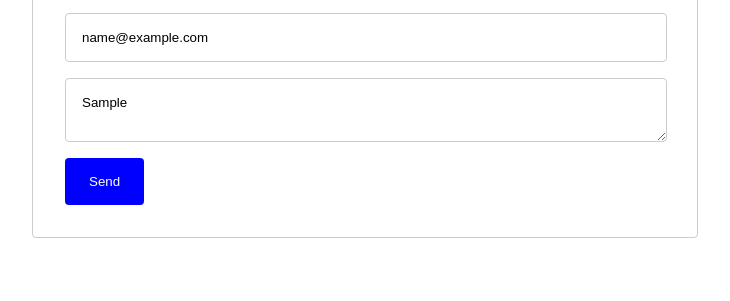
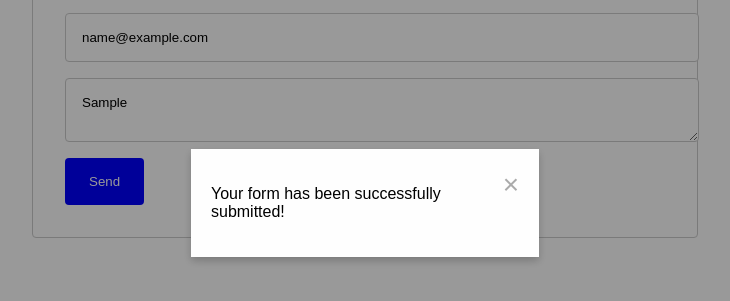
Before and after one commit to ilayda-the-Disc0Queen/ilayda-contact-form-task, a website with bundled scripts: page index.html in a window 1280 px wide. Both pictures are taken after typing "Sample", "name@example.com", "Sample" into the empty fields and a click on the input "Send". Shown: the part 197-498 px from the top of the page, without its empty margins (275-1005 px from the left). Built offline with nearby package versions, Linux system fonts and the light colour scheme.

Commit message:
Get success & error messages working!

```diff
--- a/index.html
+++ b/index.html
@@ -18,10 +18,16 @@
             <textarea name="message" placeholder="Your message *" class="input-field"></textarea>
             <input type="submit" value="Send" class="submit-btn">
         </form>
+    </div>
 
-        <!-- This error message should be displayed if validation fails -->
-        <div class="error-message">Please enter a valid email address and some message text.</div>
+    <!-- Message modal -->
+    <div id="modal" class="modal">
+        <div class="modal-content">
+            <span class="close-btn">&times;</span>
+            <p id="modal-message"></p>
+        </div>
     </div>
+
 
     <script src="./src/js/init.js" type="module"></script>
 
--- a/src/css/style.css
+++ b/src/css/style.css
@@ -12,7 +12,7 @@ body {
 
 .input-field {
 	display: block;
-	width: calc(100% - 2rem);
+	width: 100%;
 	padding: 1rem;
 	margin-bottom: 1rem;
 	border: 1px solid #ccc;
@@ -37,3 +37,37 @@ textarea {
 	color: red;
 	display: none;
 }
+
+.modal {
+    display: none;
+    position: fixed;
+    z-index: 1;
+    left: 0;
+    top: 0;
+    width: 100%;
+    height: 100%;
+    overflow: auto;
+    background-color: rgba(0,0,0,0.4);
+}
+
+.modal-content {
+    position: absolute;
+    top: 50%;
+    left: 50%;
+    transform: translate(-50%, -50%);
+    padding: 20px;
+    background-color: #fefefe;
+    box-shadow: 0 4px 8px 0 rgba(0,0,0,0.2);
+}
+
+.close-btn {
+    color: #aaa;
+    float: right;
+    font-size: 28px;
+    cursor: pointer;
+}
+
+.close-btn:hover {
+    color: #000;
+    text-decoration: none;
+}
--- /dev/null
+++ b/src/js/showMessage.js
@@ -0,0 +1,28 @@
+let messageContent = {
+	"success": "Your form has been successfully submitted!",
+	"error": "There was a validation error. Please check your input!",
+};
+
+export function showMessage(msg_type) {
+    const modal = document.getElementById('modal');
+    const modalMessage = document.getElementById('modal-message');
+    const closeModal = document.querySelector('.close-btn');
+
+    if (msg_type == "error") {
+        modalMessage.textContent = messageContent.error;
+    } else if (msg_type == "success") {
+        modalMessage.textContent = messageContent.success;
+    }
+
+    modal.style.display = "block";
+
+    closeModal.onclick = function() {
+        modal.style.display = "none";
+    }
+
+    window.onclick = function(event) {
+        if (event.target === modal) {
+            modal.style.display = "none";
+        }
+    }
+}
--- a/src/js/validateForm.js
+++ b/src/js/validateForm.js
@@ -1,21 +1,18 @@
+import { showMessage } from './showMessage.js';
+
 export function validate() {
     const form = document.querySelector('form');
     form.addEventListener('submit', function(event) {
-        event.preventDefault();  // to stop the form from submitting
+        event.preventDefault();
 
-        let formIsValid = false;
-
-        // const name = document.querySelector('input[name="name"]').value;
         const email = document.querySelector('input[name="email"]').value;
         const message = document.querySelector('textarea[name="message"]').value;
 
-        // Basic form validation: check for '@' in email field and non-black message field
+        // Basic form validation: check for '@' in email field and non-blank message field
         if (email.includes('@') && message) {
-            formIsValid = true;
-        }
-
-        if (!formIsValid) {
-            document.querySelector('.error-message').style.display = 'block';
+            showMessage("success");
+        } else {
+            showMessage("error");
         }
     });
 }
```
